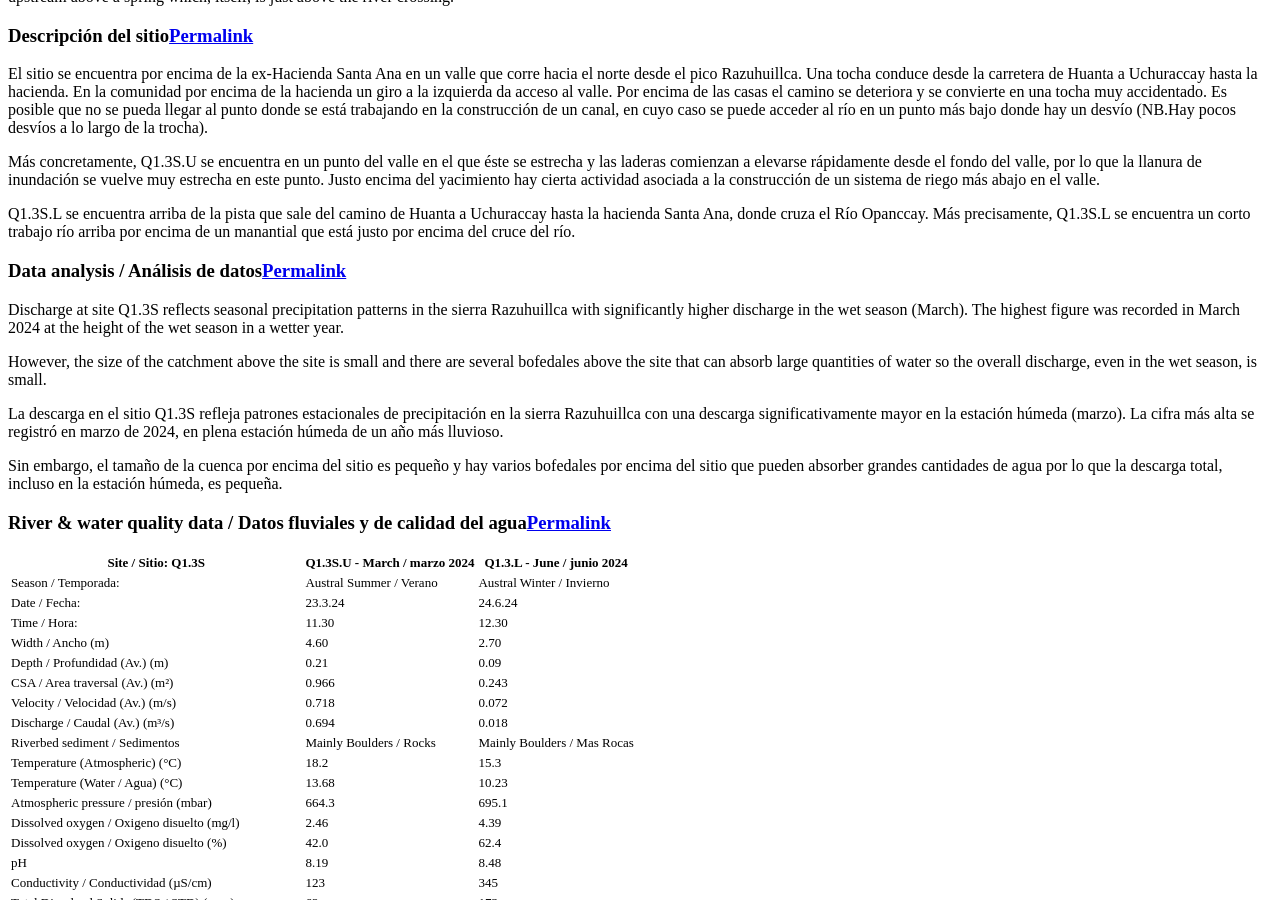
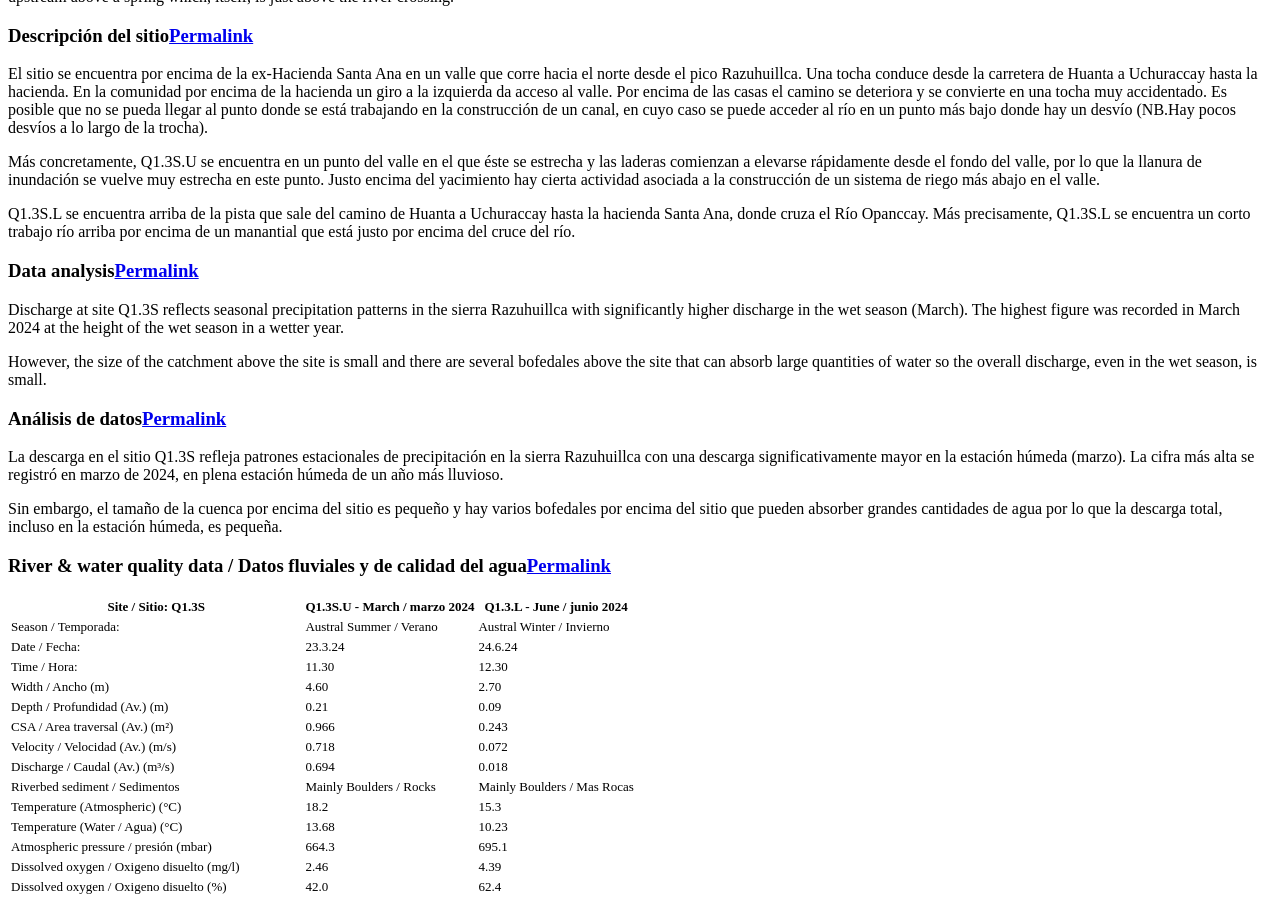
Before and after one commit to HVLepage/cavep-unah, a Jekyll site: the page built from _docs/site-network/Q1_3S.md, in a window 1280 px wide and 900 px high, scrolled down 4667 px. Built offline with Jekyll 4.4.1, drawn with Linux system fonts in a browser that asks for light colours; comment, search, counter and statistics services are not loaded.

Commit message:
Update Q1_3S.md

```diff
--- a/_docs/site-network/Q1_3S.md
+++ b/_docs/site-network/Q1_3S.md
@@ -64,12 +64,13 @@ Más concretamente, Q1.3S.U se encuentra en un punto del valle en el que éste s
 Q1.3S.L se encuentra arriba de la pista que sale del camino de Huanta a Uchuraccay hasta la hacienda Santa Ana, donde cruza el Río Opanccay. Más precisamente, Q1.3S.L se encuentra un corto trabajo río arriba por encima de un manantial que está justo por encima del cruce del río.
 
 
-### Data analysis / Análisis de datos
+### Data analysis
 
 Discharge at site Q1.3S reflects seasonal precipitation patterns in the sierra Razuhuillca with significantly higher discharge in the wet season (March). The highest figure was recorded in March 2024 at the height of the wet season in a wetter year.
 
 However, the size of the catchment above the site is small and there are several bofedales above the site that can absorb large quantities of water so the overall discharge, even in the wet season, is small.
 
+### Análisis de datos
 
 La descarga en el sitio Q1.3S refleja patrones estacionales de precipitación en la sierra Razuhuillca con una descarga significativamente mayor en la estación húmeda (marzo). La cifra más alta se registró en marzo de 2024, en plena estación húmeda de un año más lluvioso.
 
```
